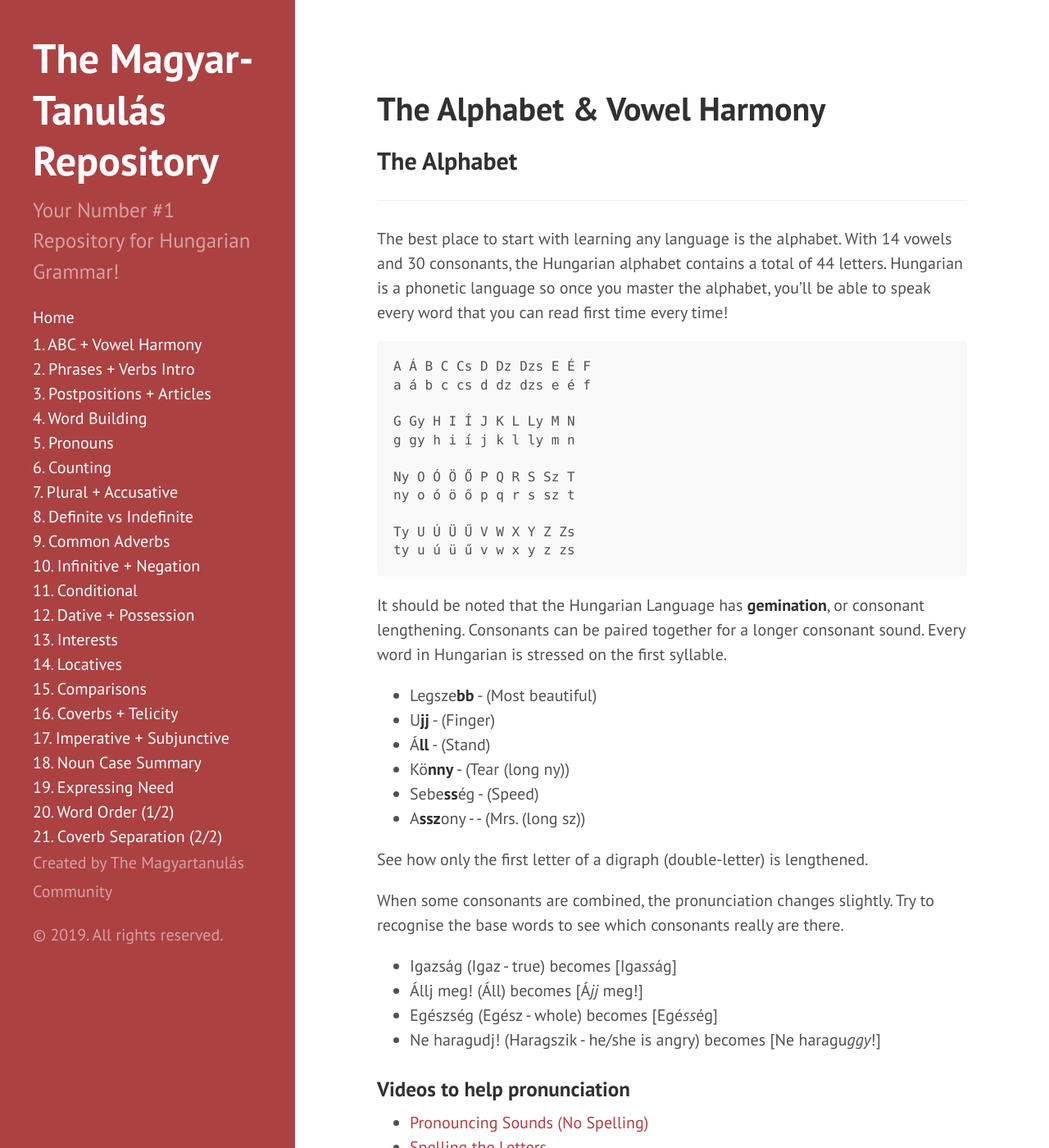
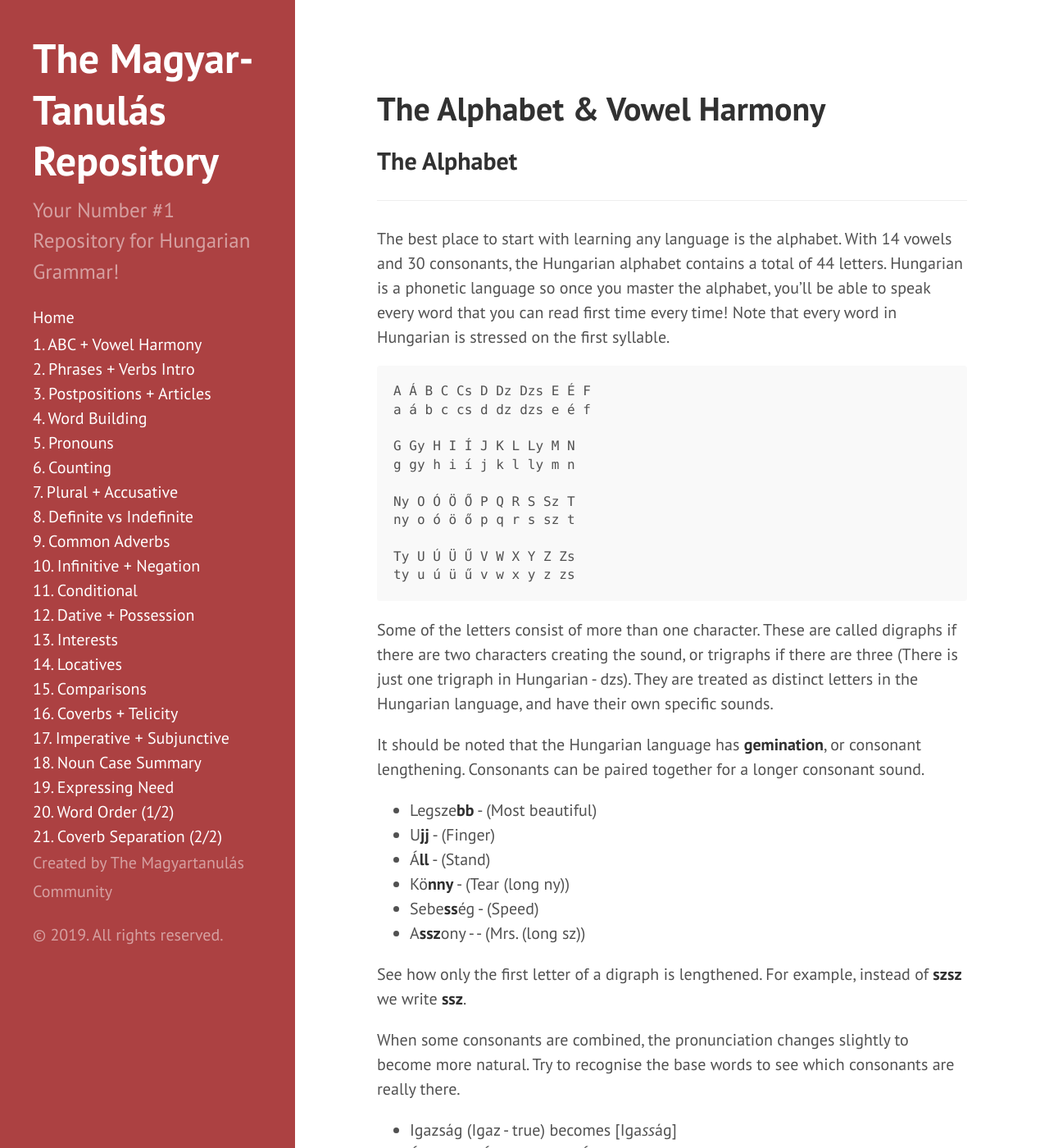
Before and after one commit to Magyartanulas/magyartanulas.github.io, a Jekyll site: the page built from alphabet_vowel-harmony.md, in a window 1280 px wide and 1400 px high. Shown: the whole window at 82% size. Built offline with Jekyll 4.4.1, drawn with Linux system fonts in a browser that asks for light colours; comment, search, counter and statistics services are not loaded.

Commit message:
Update alphabet_vowel-harmony.md

````diff
--- a/alphabet_vowel-harmony.md
+++ b/alphabet_vowel-harmony.md
@@ -8,7 +8,7 @@ title: The Alphabet & Vowel Harmony
 
 The best place to start with learning any language is the alphabet. With 14 vowels and 30 consonants,
 the Hungarian alphabet contains a total of 44 letters. Hungarian is a phonetic language so once you master the alphabet, you'll be able to speak
-every word that you can read first time every time!
+every word that you can read first time every time! Note that every word in Hungarian is stressed on the first syllable.
 
 ```
 A Á B C Cs D Dz Dzs E É F
@@ -23,9 +23,10 @@ ny o ó ö ő p q r s sz t
 Ty U Ú Ü Ű V W X Y Z Zs
 ty u ú ü ű v w x y z zs
 ```
+Some of the letters consist of more than one character. These are called digraphs if there are two characters creating the sound, or trigraphs if there are three (There is just one trigraph in Hungarian - dzs). They are treated as distinct letters in the Hungarian language, and have their own specific sounds.
 
-It should be noted that the Hungarian Language has **gemination**, or consonant lengthening.
-Consonants can be paired together for a longer consonant sound. Every word in Hungarian is stressed on the first syllable.
+It should be noted that the Hungarian language has **gemination**, or consonant lengthening.
+Consonants can be paired together for a longer consonant sound.
 
 * Legsze**bb** - (Most beautiful)
 * U**jj** - (Finger)
@@ -34,9 +35,9 @@ Consonants can be paired together for a longer consonant sound. Every word in Hu
 * Sebe**ss**ég - (Speed)
 * A**ssz**ony - - (Mrs. (long sz))
 
-See how only the first letter of a digraph (double-letter) is lengthened.
+See how only the first letter of a digraph is lengthened. For example, instead of **szsz** we write **ssz**.
 
-When some consonants are combined, the pronunciation changes slightly. Try to recognise the base words to see which consonants really are there.
+When some consonants are combined, the pronunciation changes slightly to become more natural. Try to recognise the base words to see which consonants are really there.
 
 * Igazság (Igaz - true) becomes [Iga*ss*ág]
 * Állj meg! (Áll) becomes [Á*jj* meg!]
````
